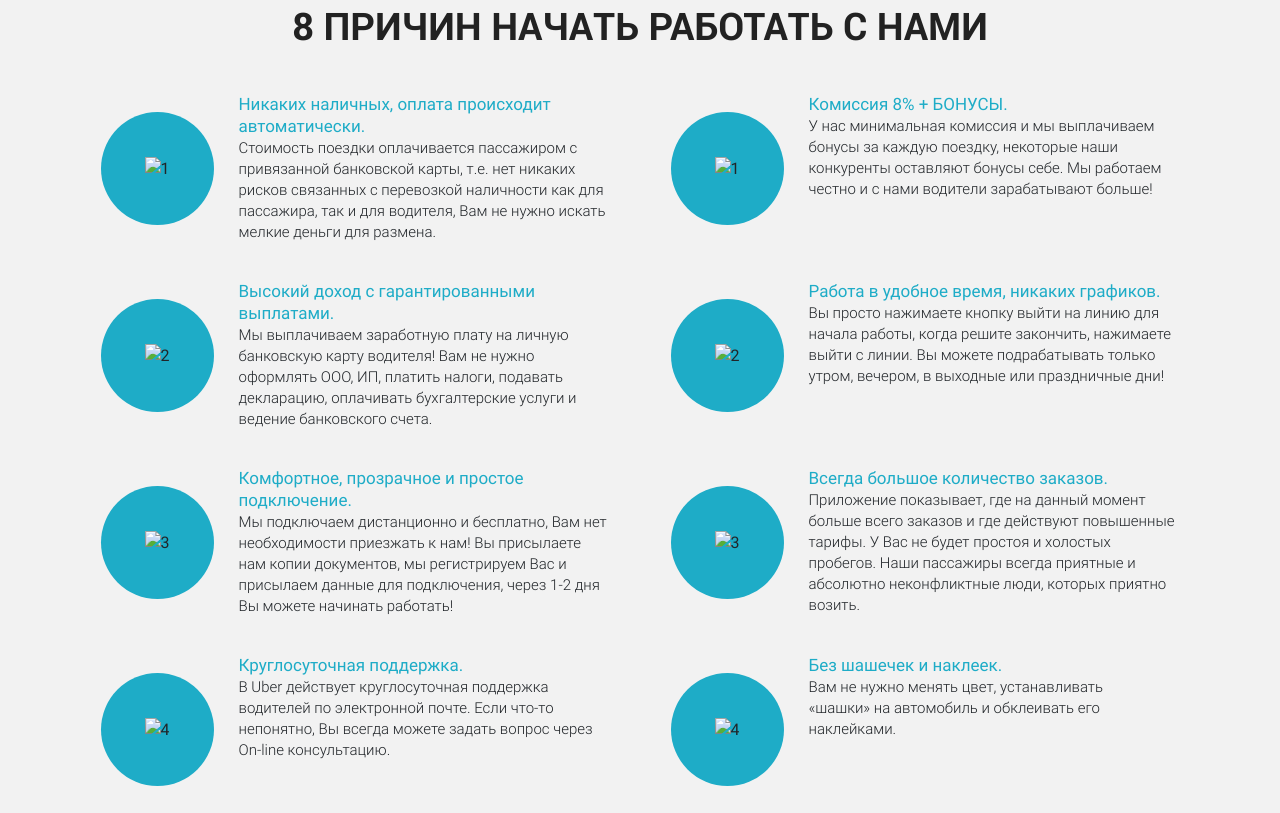
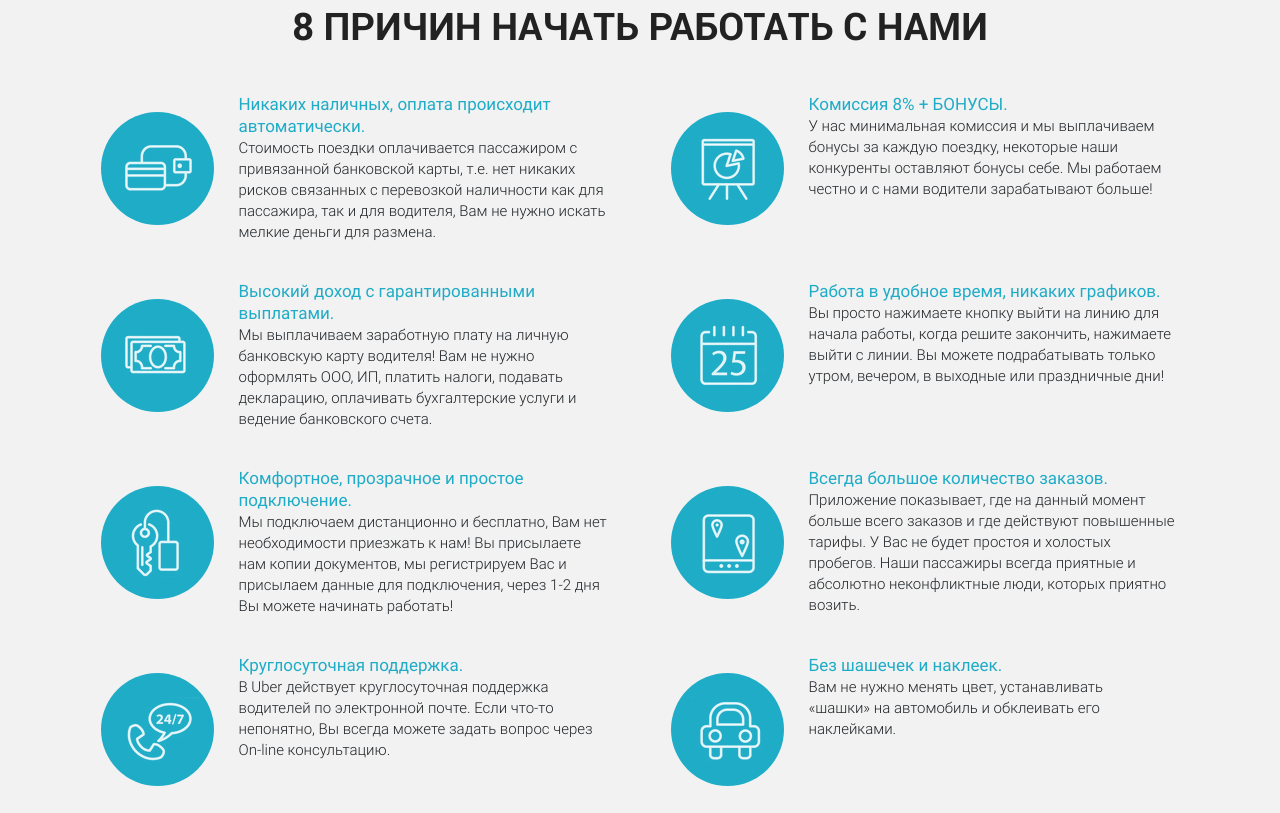
Before and after one commit to TomTryHardy/Uber, a plain HTML site: page index.html in a window 1280 px wide. Shown: the part 1127-1940 px from the top of the page. Drawn offline with Linux system fonts and the light colour scheme; a web font is replaced by a local one.

Commit message:
Update index.html

```diff
--- a/index.html
+++ b/index.html
@@ -35,7 +35,7 @@
             <div class="container">
                 <div class="row">
                     <div class="col-6 col-md-4 offset-md-1">
-                        <a href="#" class="subheader_logo"><img src="/src/icons/Uber.png" alt="logo"></a>
+                        <a href="#" class="subheader_logo"><img src="icons/Uber.png" alt="logo"></a>
                         <div class="subheader_official">Официальный партнер Uber в Москве</div>
                     </div>
                     <div class="xs-hidden col-md-3 offset-md-1 col-xl-2 offset-xl-2">
@@ -73,7 +73,7 @@
                     <div class="reasons_wrapper">
                         <div class="reasons_item">
                             <div class="reasons_round">
-                                <img src="/src/icons/Rectangle (8).png" alt="1">
+                                <img src="icons/Rectangle (8).png" alt="1">
                             </div>
                             <div class="reasons_descr"><span>Никаких наличных, оплата происходит автоматически.</span> <br>  Стоимость поездки оплачивается пассажиром с привязанной банковской карты, т.е. нет никаких рисков связанных с перевозкой наличности как для пассажира, так и для водителя, Вам не нужно искать мелкие деньги для размена.</div>
                         </div>
@@ -83,7 +83,7 @@
                     <div class="reasons_wrapper">
                         <div class="reasons_item">
                             <div class="reasons_round">
-                                <img src="/src/icons/Rectangle (5).png" alt="1">
+                                <img src="icons/Rectangle (5).png" alt="1">
                             </div>
                             <div class="reasons_descr"><span>Комиссия 8% + БОНУСЫ.</span> <br> У нас минимальная комиссия и мы выплачиваем бонусы за каждую поездку, некоторые наши конкуренты оставляют бонусы себе. Мы работаем честно и с нами водители зарабатывают больше! </div>
                         </div>
@@ -93,7 +93,7 @@
                     <div class="reasons_wrapper">
                         <div class="reasons_item">
                             <div class="reasons_round">
-                                <img src="/src/icons/Rectangle (4).png" alt="2">
+                                <img src="icons/Rectangle (4).png" alt="2">
                             </div>
                             <div class="reasons_descr"><span>Высокий доход с гарантированными выплатами.</span> <br> Мы выплачиваем заработную плату на личную банковскую карту водителя! Вам не нужно оформлять ООО, ИП, платить налоги, подавать декларацию, оплачивать бухгалтерские услуги и ведение банковского счета.</div>
                         </div>
@@ -103,7 +103,7 @@
                     <div class="reasons_wrapper">
                         <div class="reasons_item">
                             <div class="reasons_round">
-                                <img src="/src/icons/Rectangle (7).png" alt="2">
+                                <img src="icons/Rectangle (7).png" alt="2">
                             </div>
                             <div class="reasons_descr"><span>Работа в удобное время, никаких графиков.</span> <br> Вы просто нажимаете кнопку выйти на линию для начала работы, когда решите закончить, нажимаете выйти с линии. Вы можете подрабатывать только утром, вечером, в выходные или праздничные дни!</div>
                         </div>
@@ -113,7 +113,7 @@
                     <div class="reasons_wrapper">
                         <div class="reasons_item">
                             <div class="reasons_round">
-                                <img src="/src/icons/Rectangle (2).png" alt="3">
+                                <img src="icons/Rectangle (2).png" alt="3">
                             </div>
                             <div class="reasons_descr"><span>Комфортное, прозрачное и простое подключение.</span> <br> Мы подключаем дистанционно и бесплатно, Вам нет необходимости приезжать к нам! Вы присылаете нам копии документов, мы регистрируем Вас и присылаем данные для подключения, через 1-2 дня Вы можете начинать работать!</div>
                         </div>
@@ -123,7 +123,7 @@
                     <div class="reasons_wrapper">
                         <div class="reasons_item">
                             <div class="reasons_round">
-                                <img src="/src/icons/Rectangle (3).png" alt="3">
+                                <img src="icons/Rectangle (3).png" alt="3">
                             </div>
                             <div class="reasons_descr"><span>Всегда большое количество заказов.</span> <br> Приложение показывает, где на данный момент больше всего заказов и где действуют повышенные тарифы. У Вас не будет простоя и холостых пробегов. Наши пассажиры всегда приятные и абсолютно неконфликтные люди, которых приятно возить.</div>
                         </div>
@@ -133,7 +133,7 @@
                     <div class="reasons_wrapper">
                         <div class="reasons_item">
                             <div class="reasons_round">
-                                <img src="/src/icons/Rectangle (9).png" alt="4">
+                                <img src="icons/Rectangle (9).png" alt="4">
                             </div>
                             <div class="reasons_descr"><span>Круглосуточная поддержка.</span> <br> В Uber действует круглосуточная поддержка водителей по электронной почте. Если что-то непонятно, Вы всегда можете задать вопрос через On-line консультацию.</div>
                         </div>
@@ -143,7 +143,7 @@
                     <div class="reasons_wrapper">
                         <div class="reasons_item">
                             <div class="reasons_round">
-                                <img src="/src/icons/Rectangle (6).png" alt="4">
+                                <img src="icons/Rectangle (6).png" alt="4">
                             </div>
                             <div class="reasons_descr"><span>Без шашечек и наклеек.</span> <br> Вам не нужно менять цвет, устанавливать <br> «шашки» на автомобиль и обклеивать его наклейками.</div>
                         </div>
```
